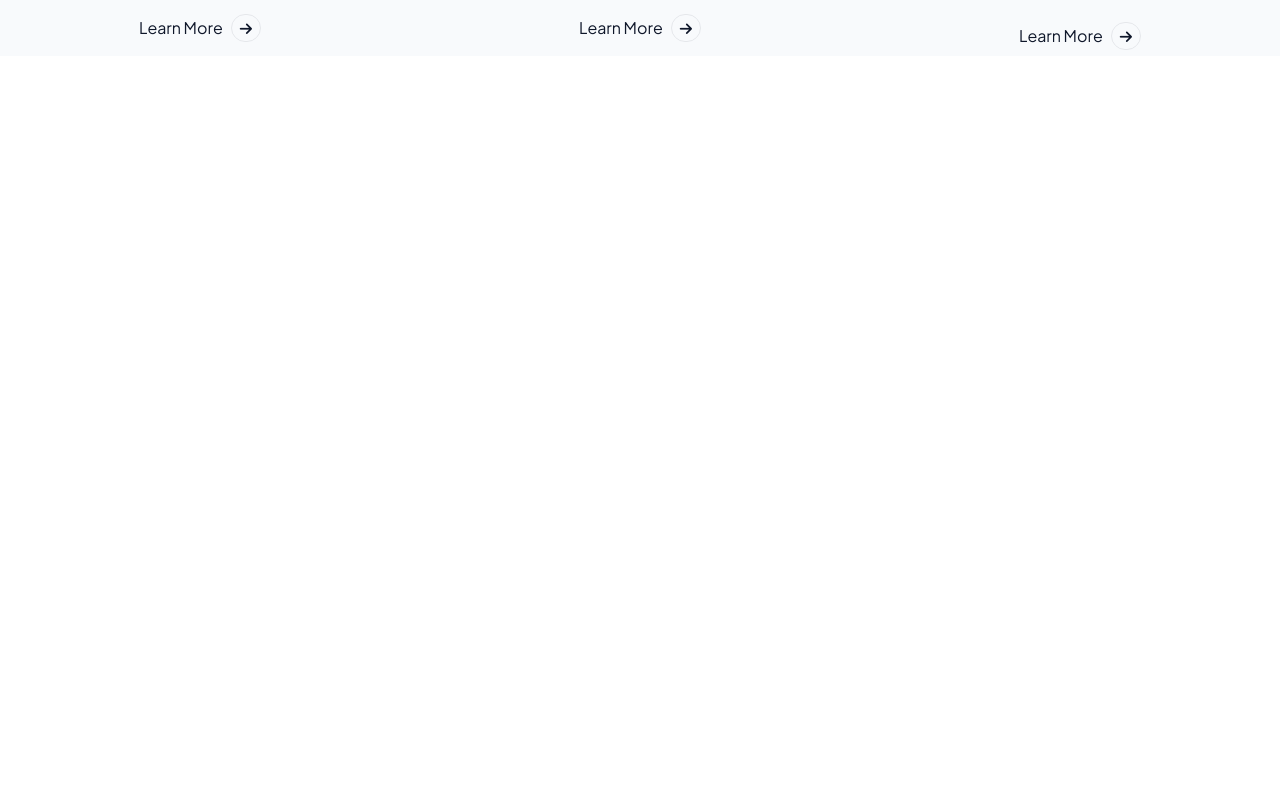
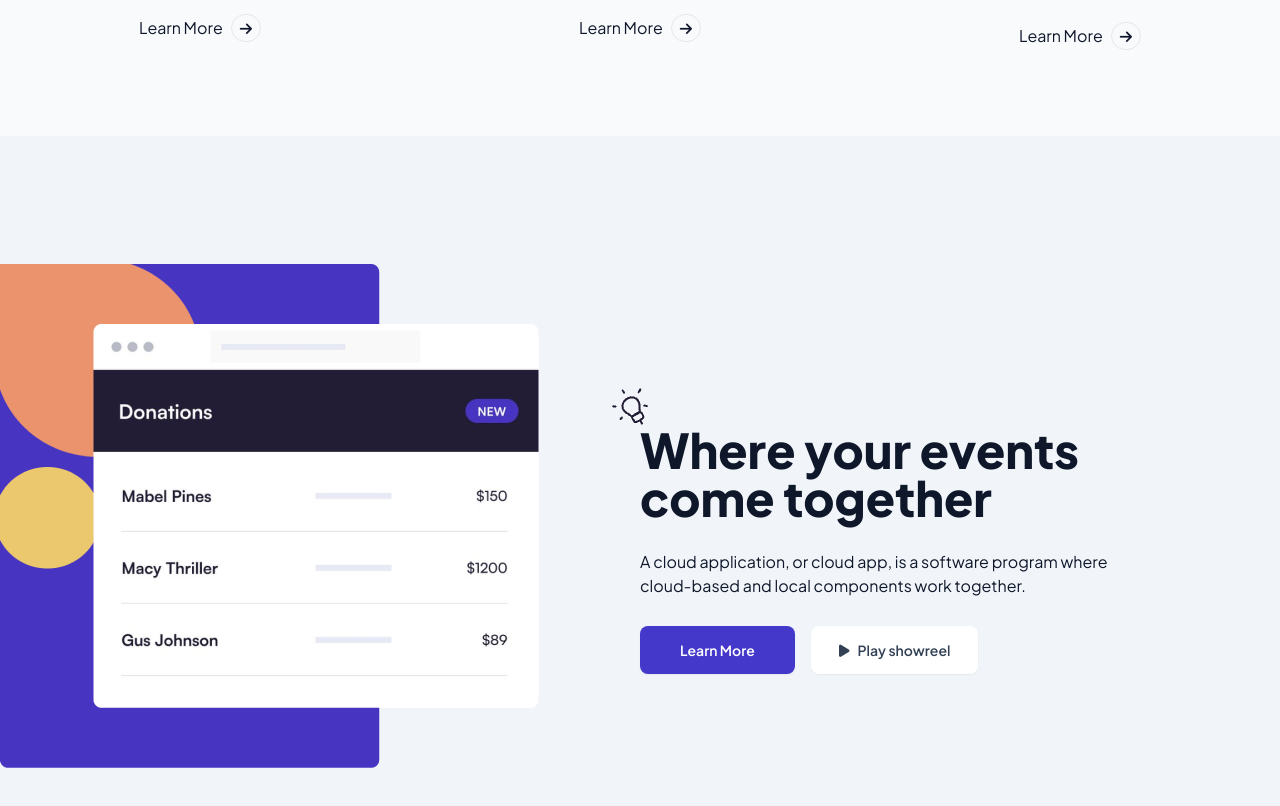
Before and after one commit to muhammadranju/practice-task-milestone-3, a React (Vite) app in the folder web_day_2/saas-landing-page/: page / in a window 1280 px wide. Shown: the part 1481-2287 px from the top of the page. Before the commit the page ends 1617 px from the top, so only its background shows below. Built offline with nearby package versions, Linux system fonts and the light colour scheme.

Commit message:
feat: added new events section

```diff
--- a/web_day_2/saas-landing-page/src/App.jsx
+++ b/web_day_2/saas-landing-page/src/App.jsx
@@ -1,3 +1,4 @@
+import Events from "./components/Events";
 import Header from "./components/Header";
 import { Navbar } from "./components/Navbar";
 import UsedIndustry from "./components/UsedIndustry";
@@ -8,6 +9,7 @@ function App() {
       <Navbar />
       <Header />
       <UsedIndustry />
+      <Events />
     </>
   );
 }
--- /dev/null
+++ b/web_day_2/saas-landing-page/src/components/Events.jsx
@@ -0,0 +1,39 @@
+function Events() {
+  return (
+    <section className="dark:text-slate-800 bg-slate-100 lg:py-32 py-16">
+      <div className="container mx-auto  lg:px-0 px-3 flex flex-col lg:flex-row justify-center items-center">
+        <div className="flex-1">
+          <img src="../../images/Frame-4.png" className="w-fit" alt="" />
+        </div>
+
+        <div className="mt-10 flex-1 space-y-7 relative">
+          <img
+            src="../../images/idea-icon.png"
+            className="absolute lg:-mt-5 lg:-ml-7 -mt-4 -ml-2"
+            alt=""
+          />
+          <h1 className="lg:text-5xl text-3xl font-extrabold lg:w-[500px]">
+            Where your events come together
+          </h1>
+          <p className="lg:w-[500px]">
+            A cloud application, or cloud app, is a software program where
+            cloud-based and local components work together.
+          </p>
+          <div className="space-x-4">
+            <button className="btn bg-indigo-700 border-0 text-white hover:bg-indigo-800 lg:px-10">
+              Learn More
+            </button>
+            <button className="btn lg:px-7 border-0 bg-white text-slate-700 hover:bg-stone-200">
+              <span className="">
+                <i className="fa-solid fa-play"></i>
+              </span>
+              Play showreel
+            </button>
+          </div>
+        </div>
+      </div>
+    </section>
+  );
+}
+
+export default Events;
```
Also changed, not shown: web_day_2/saas-landing-page/public/images/idea-icon.png (added).
